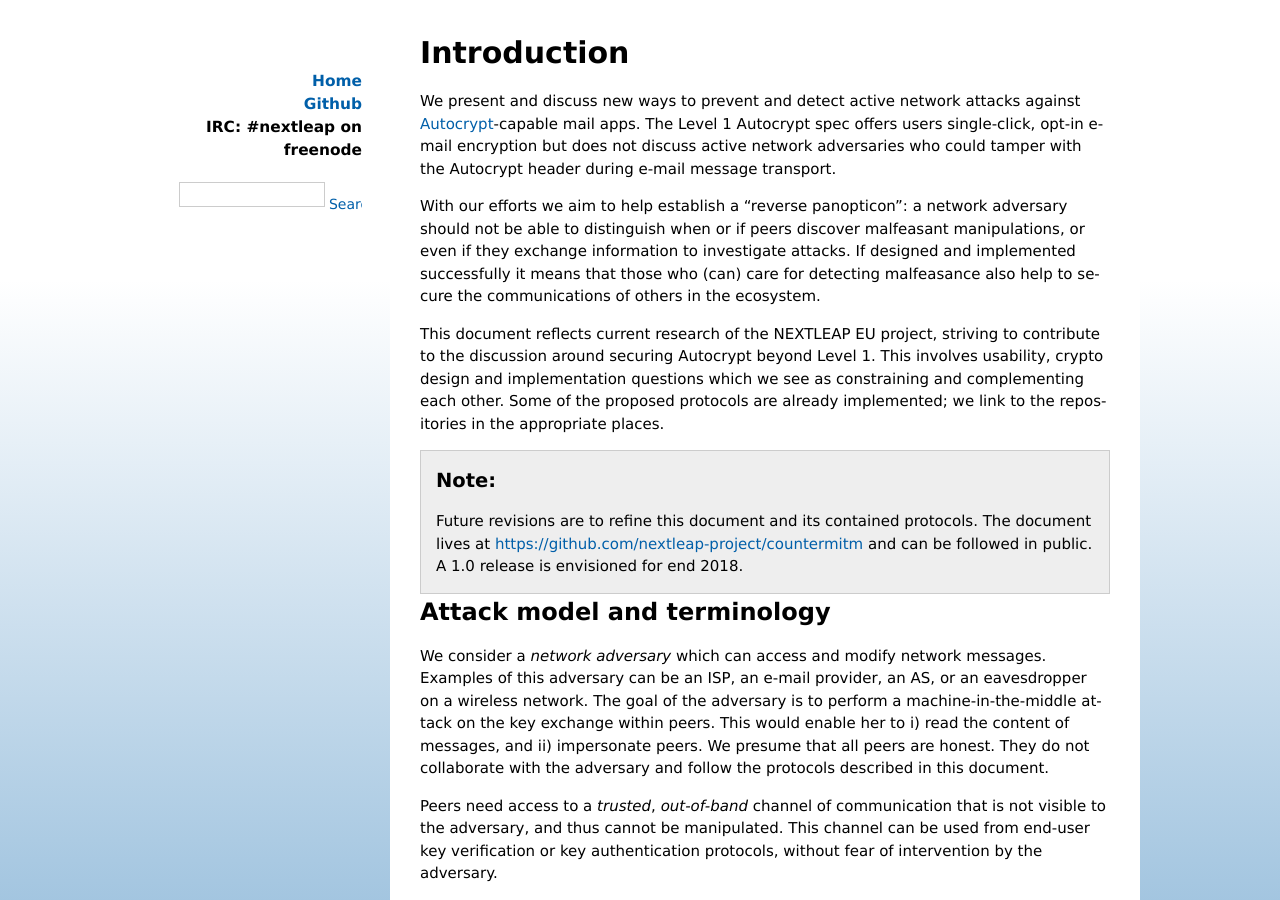
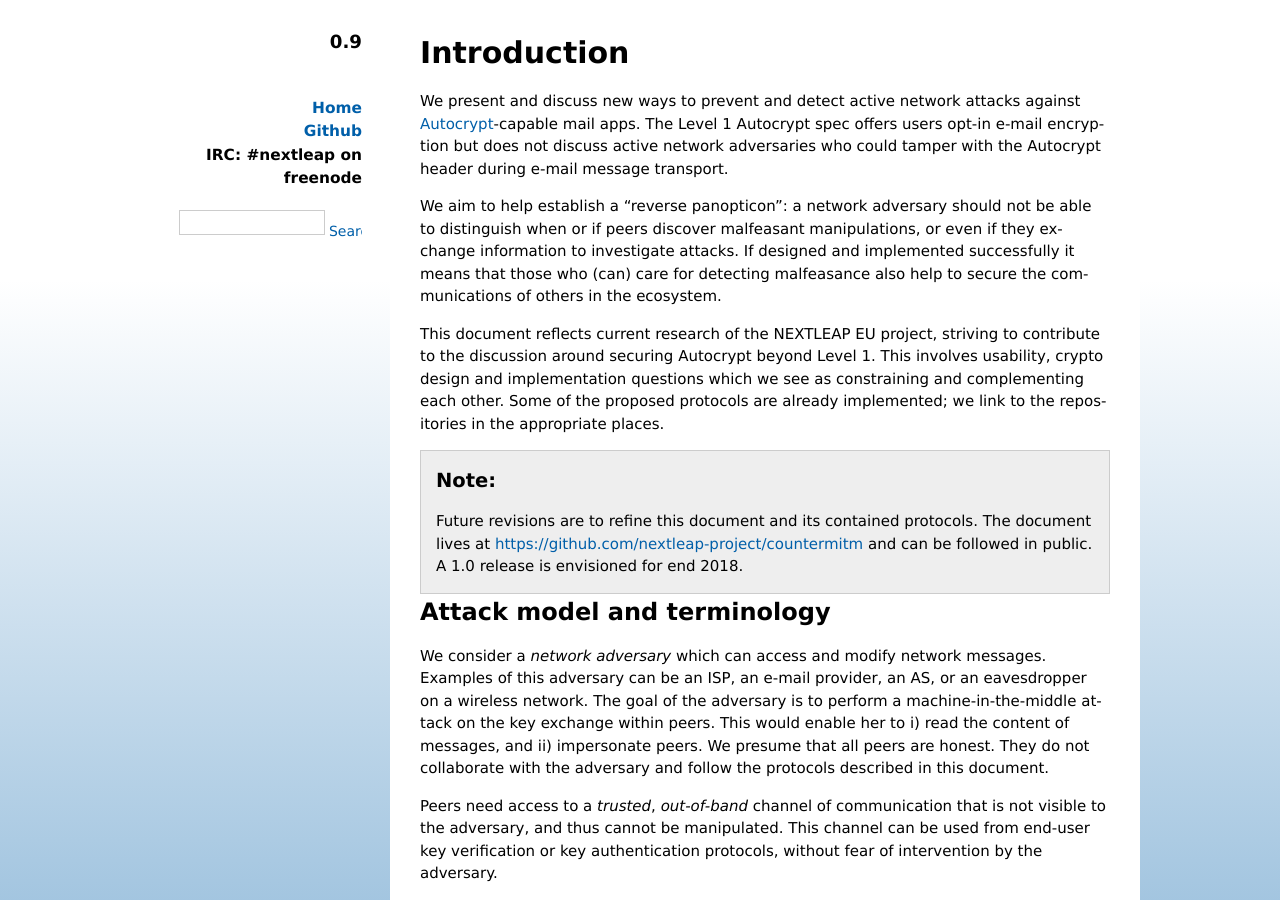
Before and after one commit to nextleap-project/countermitm, a Sphinx documentation site: the page built from source/summary.rst, in a window 1280 px wide and 900 px high. Built offline with Sphinx 7.4.7, drawn with Linux system fonts in a browser that asks for light colours.

Commit message:
steal autocrypt handling for a nice footer containing the release version and page numbers

```diff
--- a/source/_templates/globaltoc.html
+++ b/source/_templates/globaltoc.html
@@ -1,5 +1,6 @@
 
 <!-- <h3><a href="{{ pathto('contents') }}">{{ _('Table Of Contents') }}</a></h3> -->
+<h3>{{ version }}</h3>
 
 <div class="sidebar">
   <div class="mainnav">
--- a/source/conf.py
+++ b/source/conf.py
@@ -231,6 +231,11 @@
 # Additional stuff for the LaTeX preamble.
 #'preamble': '',
 
+     'preamble': '''
+\\newcommand{\\countermitmrelease}{%s}
+\\setcounter{secnumdepth}{3}
+'''%(release,),
+
 # Latex figure (float) alignment
 #'figure_align': 'htbp',
 }
@@ -277,7 +282,7 @@
 # One entry per manual page. List of tuples
 # (source start file, name, description, authors, manual section).
 man_pages = [
-    (master_doc, 'countermitm', u'Counter Mitm Documentation',
+    (master_doc, 'countermitm', u'Detecting and preventing active attacks against Autocrypt',
      [author], 1)
 ]
 
--- a/source/summary.rst
+++ b/source/summary.rst
@@ -1,14 +1,19 @@
+.. raw:: latex
+
+   \pagestyle{plain}
+   \cfoot{countermitm \countermitmrelease}
+
 Introduction
 ============
 
 We present and discuss new ways to prevent and detect active
 network attacks against Autocrypt_-capable mail apps.
-The Level 1 Autocrypt spec offers users single-click,
+The Level 1 Autocrypt spec offers users
 opt-in e-mail encryption
 but does not discuss active network adversaries who could
 tamper with the Autocrypt header during e-mail message transport.
 
-With our efforts we aim to help establish a "reverse panopticon":
+We aim to help establish a "reverse panopticon":
 a network adversary should not be able to distinguish when or if peers
 discover malfeasant manipulations,
 or even if they exchange information to investigate attacks.
```
Also changed, not shown: source/new.rst (+27 -13 lines).
